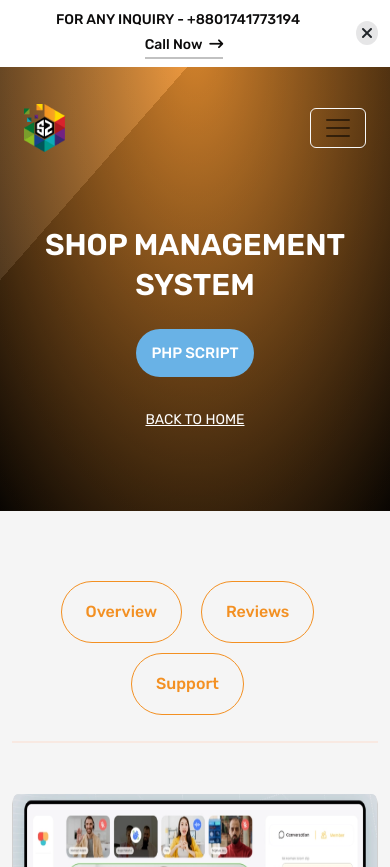
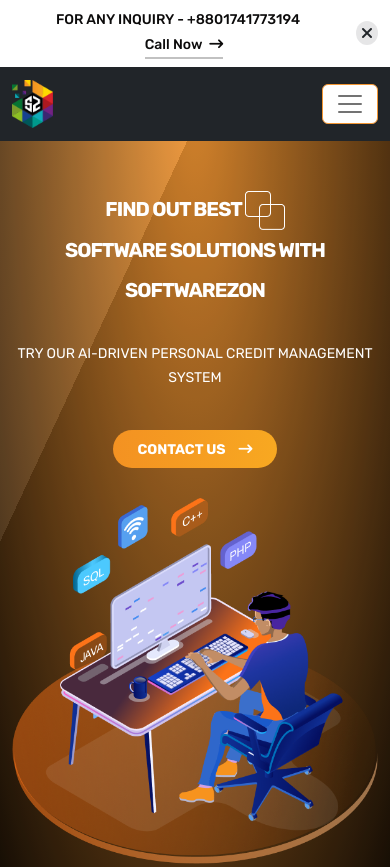
Before and after one commit to zjria/softwarezon, a website: page management.html in a window 390 px wide. Shown: the top 867 px of the page. Drawn offline with nearby package versions, Linux system fonts and the light colour scheme.

Commit message:
responsive and sticky add

```diff
--- a/css/style.css
+++ b/css/style.css
@@ -66,6 +66,12 @@
 .navbar-section {
     background-image: linear-gradient(to right bottom, rgba(255, 255, 255, 0.07) 24%, #00000021 0%), radial-gradient(81.16% 143.98% at 50% -5.92%, rgb(243, 150, 50) 0%, rgb(0, 0, 0) 100%);
     background-attachment: fixed;
+}
+
+.container-fluid.pt-3 {
+    align-items: center;
+    display: flex;
+    /* align-content: center; */
 }
 
 a.nav-link.text-white.fw-medium {
@@ -123,7 +129,8 @@
 
 .navbar-light .navbar-toggler {
     color: #f9fafb;
-    border-color: #f8f9fa;
+    border-color: rgb(243, 150, 50);
+    background: white;
 }
 
 /* ===================We're your virtual Software Solution studio================== */
@@ -837,7 +844,7 @@
 }
 
 button#button-addon2 {
-    padding: 8px 20px;
+    padding: 8px 25px;
 }
 
 .email-input-group {
--- a/management.html
+++ b/management.html
@@ -47,15 +47,12 @@
         </div>
     </section>
     <!-- ===================Header Section (Navbar)=================== -->
-    <header class="navbar-header navbar-section">
-        <section class="container">
-            <nav class="navbar navbar-expand-lg navbar-light mb-2 pt-3 ">
-                <div class="container-fluid pt-3">
-                    <a class="navbar-brand" href="#"><img class="img-fluid w-75" src="./images/header/group.png"
-                            alt=""></a>
+    <nav class="navbar navbar-expand-lg navbar-light bg-dark sticky-top">
+        <div class="container">
+            <a class="navbar-brand" href="#"><img class="img-fluid w-75" src="./images/header/group.png" alt=""></a>
             <button class="navbar-toggler" type="button" data-bs-toggle="collapse"
-                        data-bs-target="#navbarSupportedContent" aria-controls="navbarSupportedContent"
-                        aria-expanded="false" aria-label="Toggle navigation">
+                data-bs-target="#navbarSupportedContent" aria-controls="navbarSupportedContent" aria-expanded="false"
+                aria-label="Toggle navigation">
                 <span class="navbar-toggler-icon"></span>
             </button>
             <div class="collapse navbar-collapse" id="navbarSupportedContent">
@@ -67,6 +64,7 @@
                         <a class="nav-link text-white fw-medium" aria-current="page" href="#">About Us</a>
                     </li>
                     <li class="nav-item dropdown me-4 dropdown-icon">
+                        <!-- dropdown-toggle -->
                         <a class="nav-link text-white fw-medium" href="#" id="navbarDropdown" role="button"
                             data-bs-toggle="dropdown" aria-expanded="false">
                             Services <i class="bi bi-chevron-down"></i>
@@ -89,32 +87,41 @@
                     </li>
                 </ul>
                 <form class="d-flex">
-                            <button
-                                class="btn-whatsapp rounded-pill py-1 px-3 d-flex align-items-center fw-bold ms-auto">
-                                <img class="whatsapp-img rounded-circle text-white" src="./images/header/whatsapp.png"
-                                    alt=""><a href="#" class="text-decoration-none fw-medium">Whatsapp Us</a>
+                    <button class="btn-whatsapp rounded-pill py-1 px-3 d-flex align-items-center fw-bold ms-auto">
+                        <img class="whatsapp-img rounded-circle text-white" src="./images/header/whatsapp.png" alt=""><a
+                            href="#" class="text-decoration-none fw-medium">Whatsapp Us</a>
                     </button>
                 </form>
             </div>
         </div>
     </nav>
-
     <!--  ===================Banner Section=================== -->
-            <div class="banner-section">
-                <article class="banner-text-part">
-                    <h1 class="fw-semibold text-white">SHOP MANAGEMENT SYSTEM
-                    </h1>
-                    <button class="text-uppercase fw-medium">
-                        <a href="#" class="border-0 text-decoration-none">PHP SCRIPT</a>
+    <header class="navbar-header navbar-section pb-5">
+        <section class="container pb-5">
+            <div class="banner-section pt-5 pb-3">
+                <div class="row justify-content-center align-items-center">
+                    <div class="col-sm-12 col-md-7">
+                        <div class="banner-text">
+                            <h1 class="text-white fw-bold">
+                                FIND OUT
+                                BEST <img src="./images/banner-img/text-img.png" alt=""> <br>
+                                SOFTWARE SOLUTIONS
+                                WITH
+                                SOFTWAREZON</h1>
+                            <p class="text-white py-4 mt-1">TRY OUR AI-DRIVEN PERSONAL CREDIT MANAGEMENT SYSTEM</p>
+                            <button class="rounded-pill mt-1 d-flex align-items-center border-0 fw-bold p-0"><a href="#"
+                                    class="text-decoration-none text-white">CONTACT
+                                    US<i class="fa-solid fa-arrow-right-long"></i></a>
                             </button>
-
-                    <br>
-                    <a href="/index.html" class="text-uppercase text-decoration-underline text-white">back to home</a>
-                </article>
+                        </div>
+                    </div>
+                    <div class="col-12 col-md-5 banner-img justify-content-end align-items-end d-flex">
+                        <img class="img-fluid w-100" src="./images/banner-img/banner.png" alt="">
+                    </div>
+                </div>
             </div>
         </section>
     </header>
-
 
     <!-- =============================Main Section statr======================== -->
     <main class="main-bg">
```
Also changed, not shown: index.html (+11 -15 lines). Lines whose indentation alone changed are shown as unchanged.
